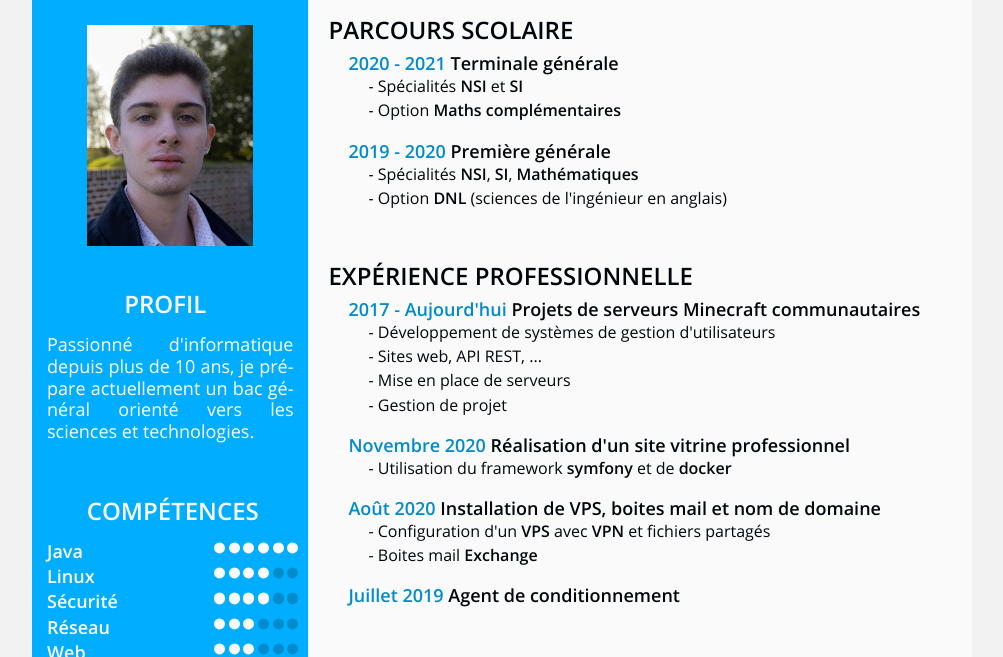
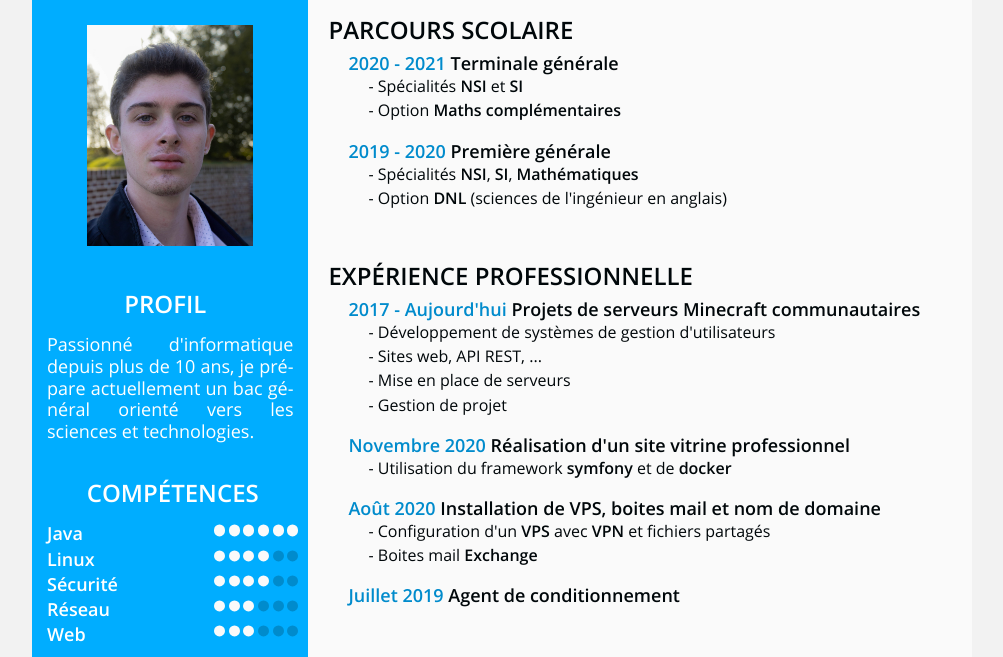
Before and after one commit to loic-fremaux/online-cv, a plain HTML site: page public/index.html in a window 1280 px wide. Shown: the part 150-807 px from the top of the page, without its empty margins (138-1141 px from the left). Drawn offline with Linux system fonts and the light colour scheme.

Commit message:
Reduce section margins

```diff
--- a/public/css/layout.scss
+++ b/public/css/layout.scss
@@ -64,7 +64,7 @@ main {
         }
 
         section {
-            margin-bottom: 2.5em;
+            margin-bottom: 1.25em;
         }
 
         .group {
```
Also changed, not shown: public/css/layout.css.
